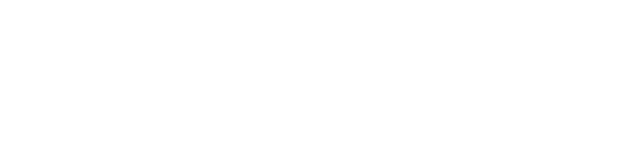
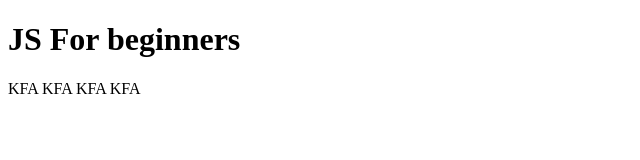
Before and after one commit to maciejlangowski/JavaScript-course, a plain HTML site: page index.html in a window 1280 px wide. Shown: the whole page, without its empty margins (0-640 px from the left). Drawn offline with Linux system fonts and the light colour scheme.

Commit message:
Akt. index.html i dodanie test.js

```diff
--- a/index.html
+++ b/index.html
@@ -6,8 +6,11 @@
     <title>Hello world!!!</title>
 </head>
 <body>
-    <script>
-        alert("Hello world!!!");
-    </script>
+    <h1>JS For beginners</h1>
+    <div id="content">
+        <p>KFA KFA KFA KFA</p>
+    </div>
+
+    <script src="test.js"></script>
 </body>
 </html>
--- /dev/null
+++ b/test.js
@@ -0,0 +1 @@
+alert("Hello world!!!");
```
